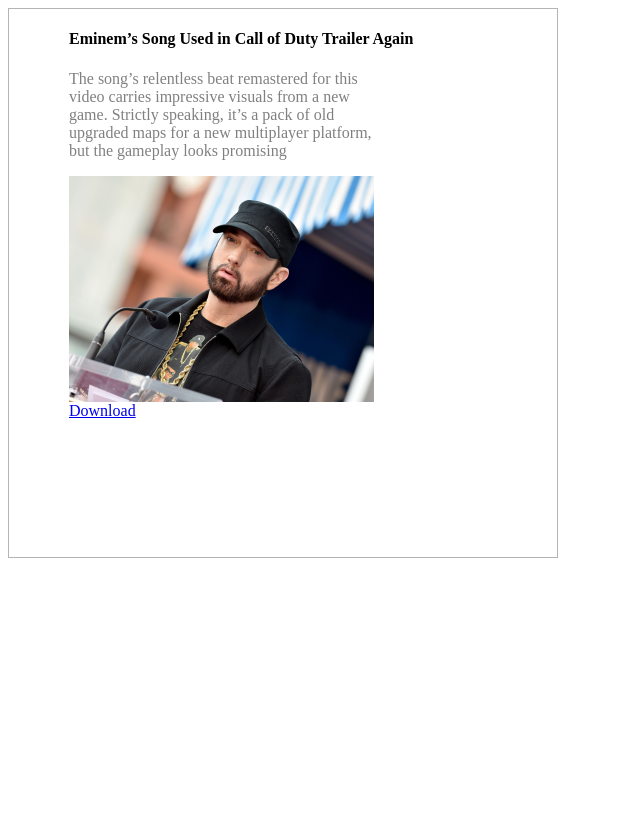
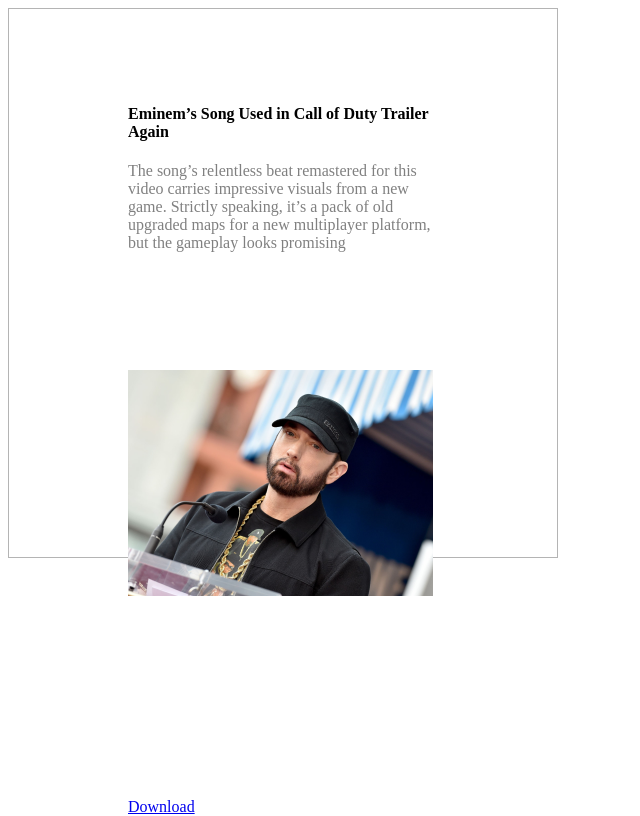
Before and after one commit to tatugrigalashvili/padding-davaleba-2, a plain HTML site: page index.html in a window 1280 px wide. Shown: the whole page, without its empty margins (0-640 px from the left). Drawn offline with Linux system fonts and the light colour scheme.

Commit message:
Add files via upload

```diff
--- a/style.css
+++ b/style.css
@@ -7,15 +7,22 @@
     height: 550px;
     background-color: #FFF;
     border: 1px solid #B4B4B4;
-    padding-left: 60px;
-    padding-bottom: 200px;
+    padding-left: 119px;
 
 }
 .image{
     width:  305px;
     height: 226px;
-    margin-bottom: px;
+    margin-right: 126px;
+    margin-bottom: 202px;
 }
 .text{
     color: #808080;
 }
+.title{
+   margin-top: 96px;
+   margin-right: 118px;
+}
+.text{
+    margin-bottom: 118px;
+}
```
